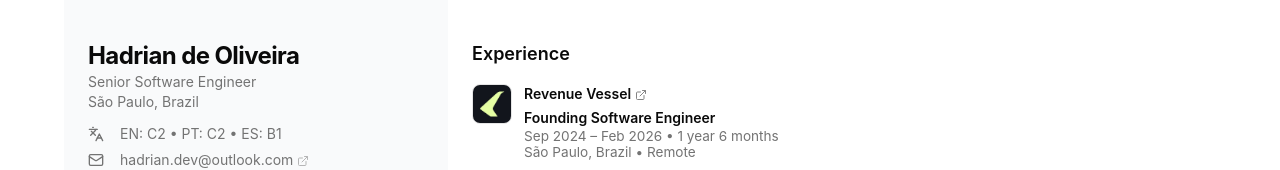
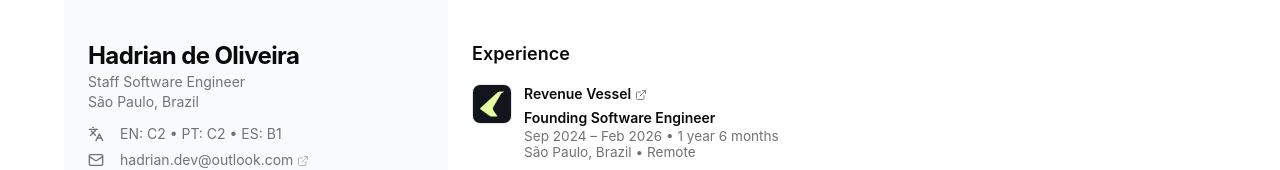
Before and after one commit to hd-o/cv, a Next.js app: page / in a window 1280 px wide. Shown: the top 170 px of the page. Built offline with nearby package versions, Linux system fonts and the light colour scheme.

Commit message:
update seniority

```diff
--- a/components/cv-header.tsx
+++ b/components/cv-header.tsx
@@ -8,7 +8,7 @@ export function CVHeader() {
           Hadrian de Oliveira
         </h1>
         <p className="text-body text-muted-foreground">
-          {"Senior Software Engineer"}
+          {"Staff Software Engineer"}
         </p>
         <p className="text-body text-muted-foreground">
           {"São Paulo, Brazil"}
```
